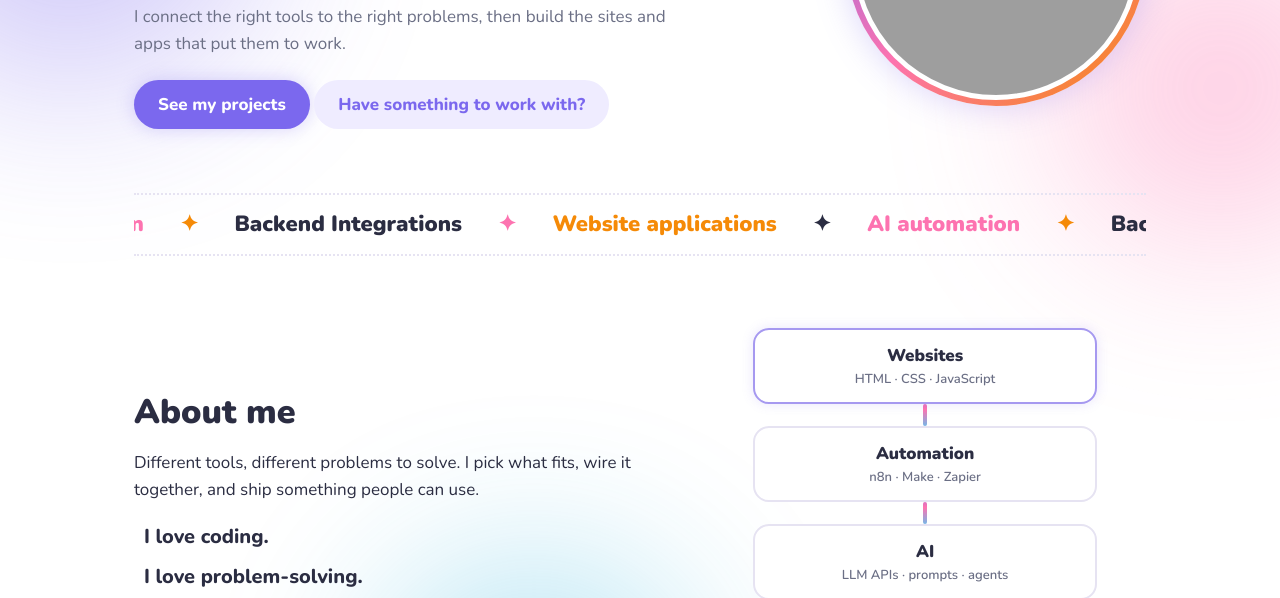
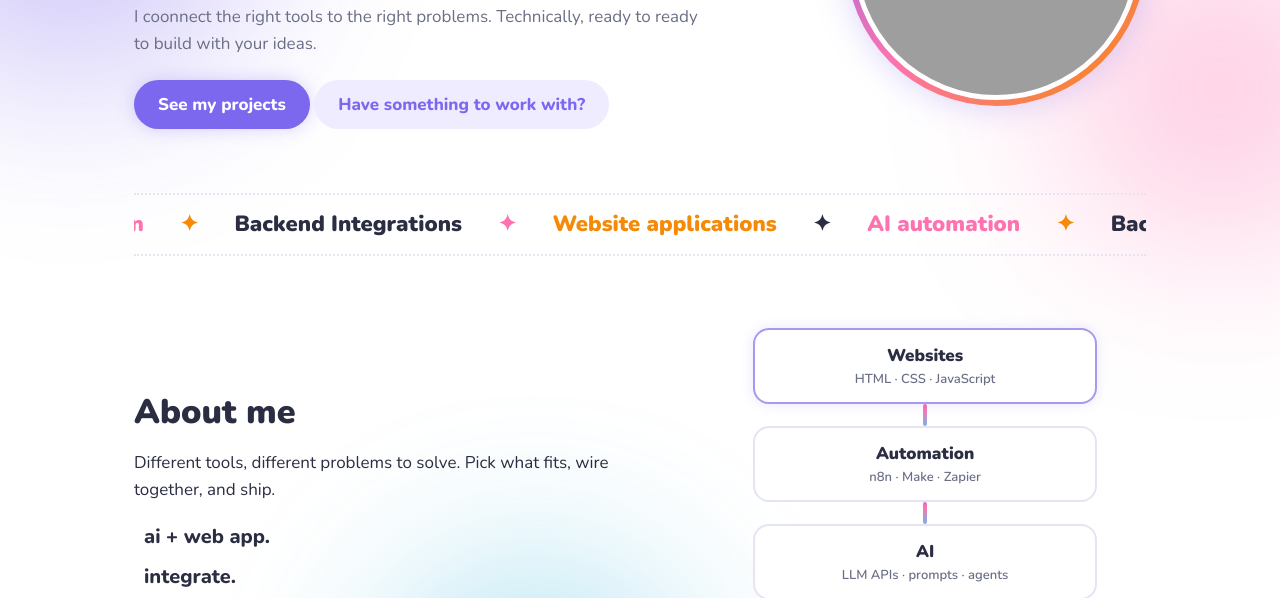
Before and after one commit to pin-ai-coder/bea-serentas-portfolio, a plain HTML site: page index.html in a window 1280 px wide. Shown: the part 332-930 px from the top of the page. Drawn offline with nearby package versions, Linux system fonts and the light colour scheme; grey boxes are pictures that could not be loaded.

Commit message:
few changes about content

```diff
--- a/index.html
+++ b/index.html
@@ -163,7 +163,7 @@ dialog::backdrop{background:rgba(15,15,35,.55);backdrop-filter:blur(3px)}
     <div class="txt">
       <h1>Hi! My name is <br>Bea Serentas.</h1>
       <div class="name"><h2>I do AI automation and integration + website applications</h2></div>
-      <p>I connect the right tools to the right problems, then build the sites and apps that put them to work.</p>
+      <p>I coonnect the right tools to the right problems. Technically, ready to ready to build with your ideas.</p>
       <a class="btn" href="#projects">See my projects</a>
       <a class="btn alt" href="#contact">Have something to work with?</a>
     </div>
@@ -175,8 +175,8 @@ dialog::backdrop{background:rgba(15,15,35,.55);backdrop-filter:blur(3px)}
 <section id="about"><div class="w about">
   <div>
     <h2>About me</h2>
-    <p>Different tools, different problems to solve. I pick what fits, wire it together, and ship something people can use.</p>
-    <ul class="love"><li>I love coding.</li><li>I love problem-solving.</li><li>I love systems.</li></ul>
+    <p>Different tools, different problems to solve. Pick what fits, wire together, and ship.</p>
+    <ul class="love"><li>ai + web app.</li><li>integrate.</li><li>systems.</li></ul>
   </div>
   <div id="skills" class="stack" aria-label="How my skills connect">
     <div class="node">Websites<small>HTML · CSS · JavaScript</small></div>
```
